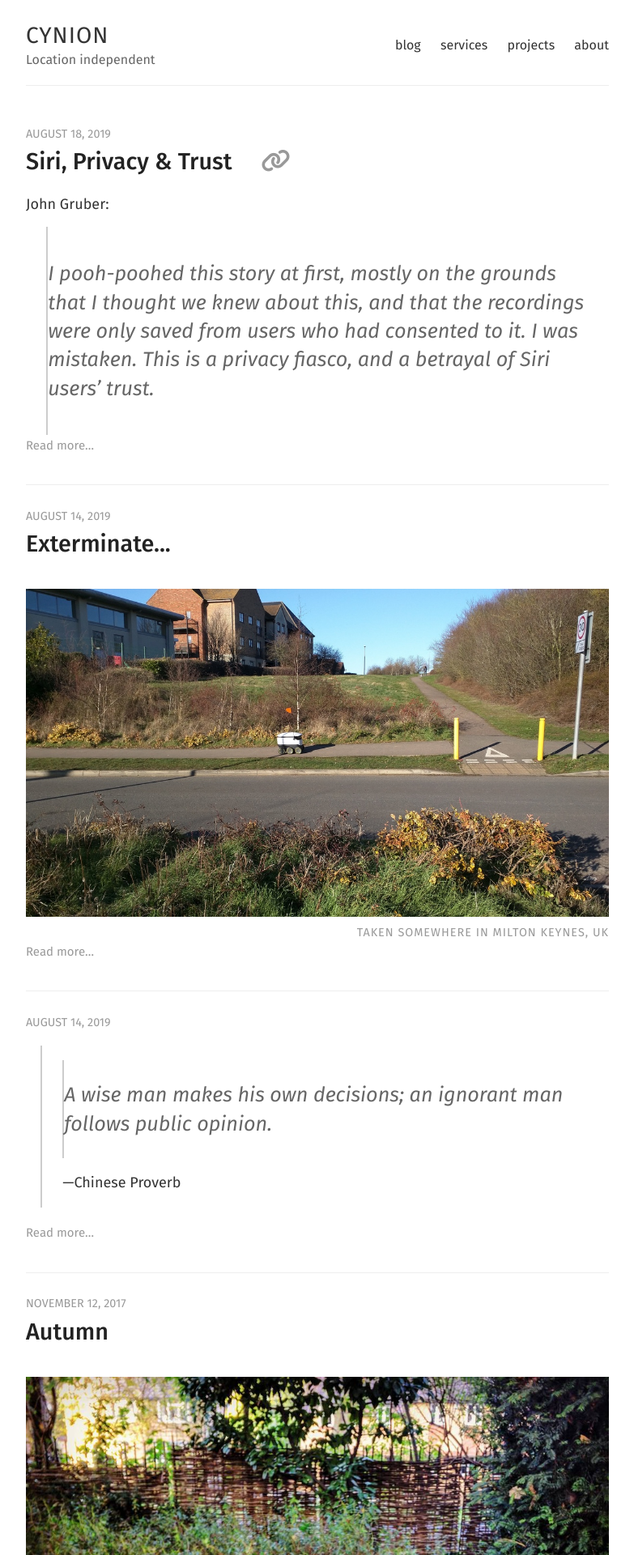
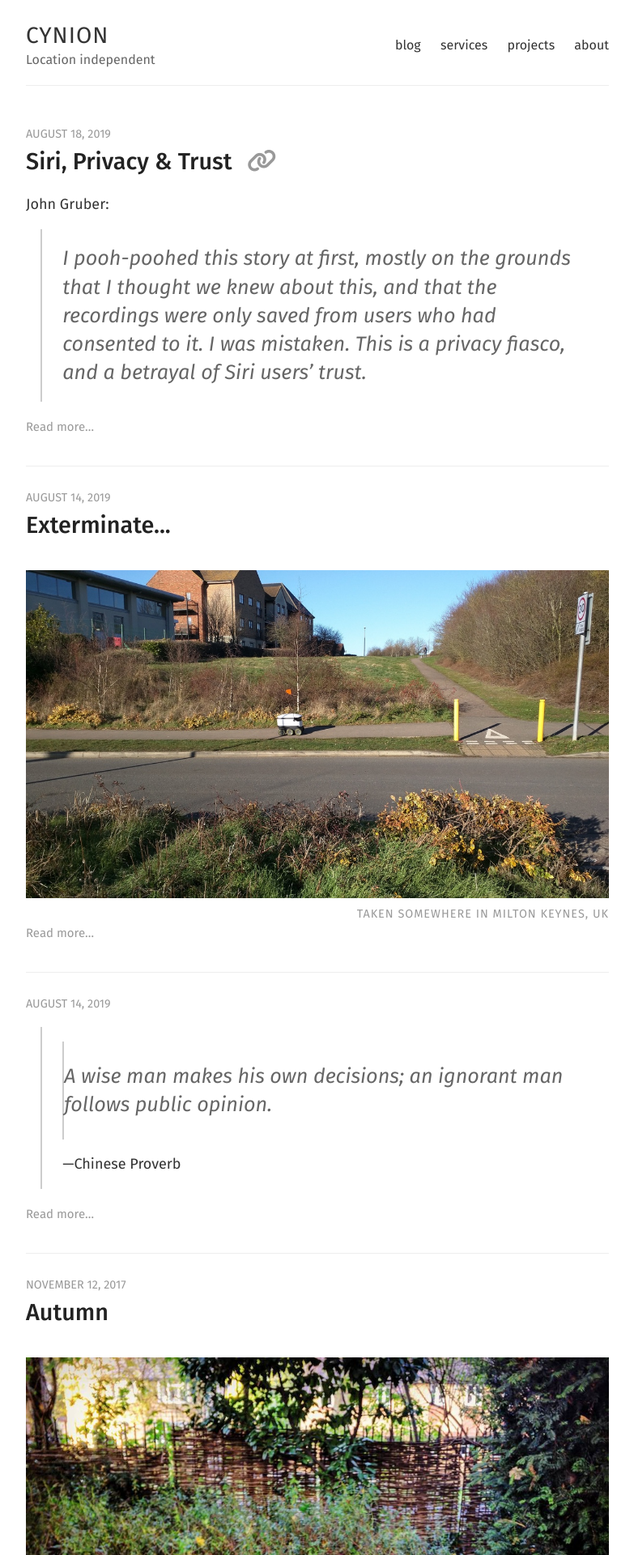
Before and after one commit to cynion/cynion.github.io, a Jekyll site: the page built from index.html, in a window 1280 px wide. Shown: the top 1920 px of the page at 81% size, without its empty margins (248-1031 px from the left). Built offline with Jekyll 4.4.1, drawn with Linux system fonts in a browser that asks for light colours; nearby versions of some CDN libraries; the list of posts is cut into pages by our own code.

Commit message:
Update style.scss

```diff
--- a/assets/css/style.scss
+++ b/assets/css/style.scss
@@ -69,7 +69,7 @@ h1 {
   }
   .fa-link {
     color: #999;
-    margin-left: 1em;
+    margin-left: .4em;
   }
 }
 
@@ -306,14 +306,17 @@ nav {
 }
 
 blockquote {
-  margin: 0 1em;
+  margin: 1em;
+  border-left: 2px solid #ccc;
   padding: 1em 0;
-  border-left: 2px solid #ccc;
-  color: $gray;
-  font-size: 1.4em;
-  font-style: italic;
-  @include mobile {
-    font-size: 1.2em;
+  p {
+    margin: 0 1em;
+    color: $gray;
+    font-size: 1.4em;
+    font-style: italic;
+    @include mobile {
+      font-size: 1.2em;
+    }
   }
 }
 
```
